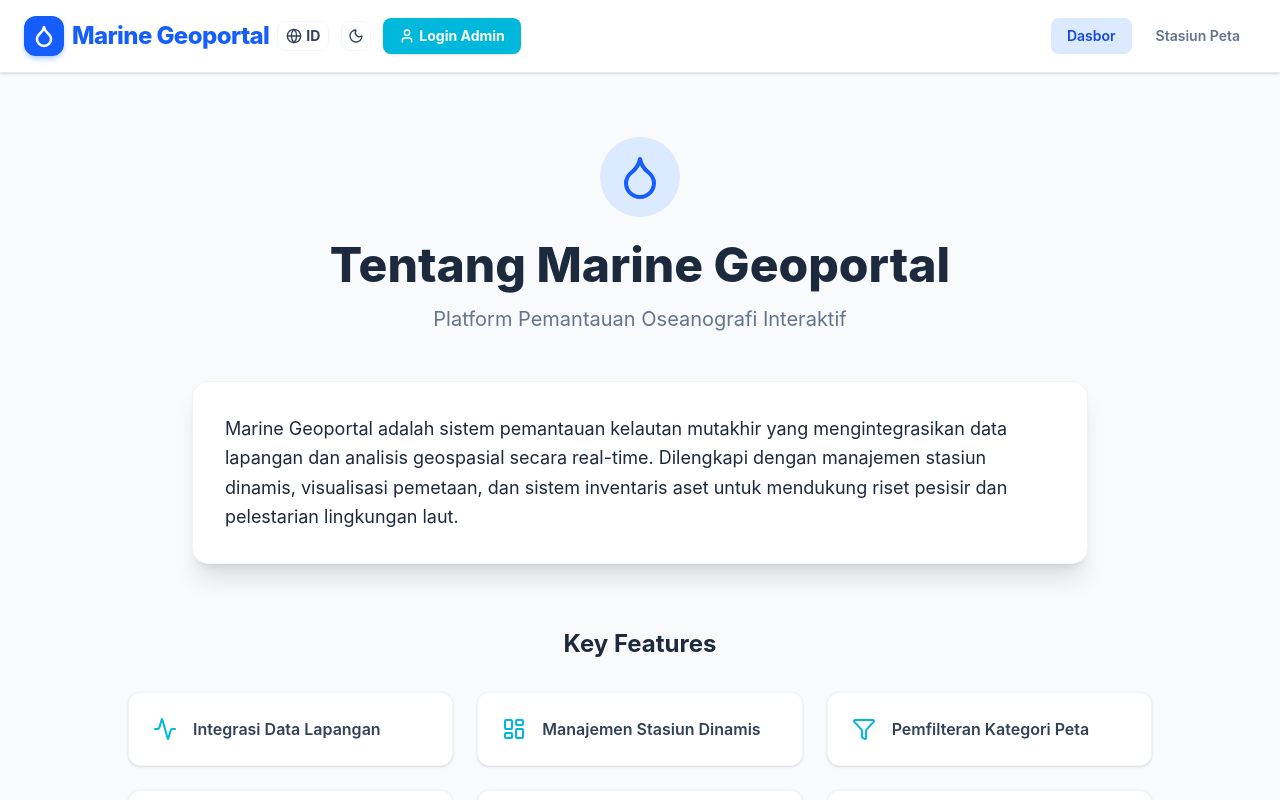
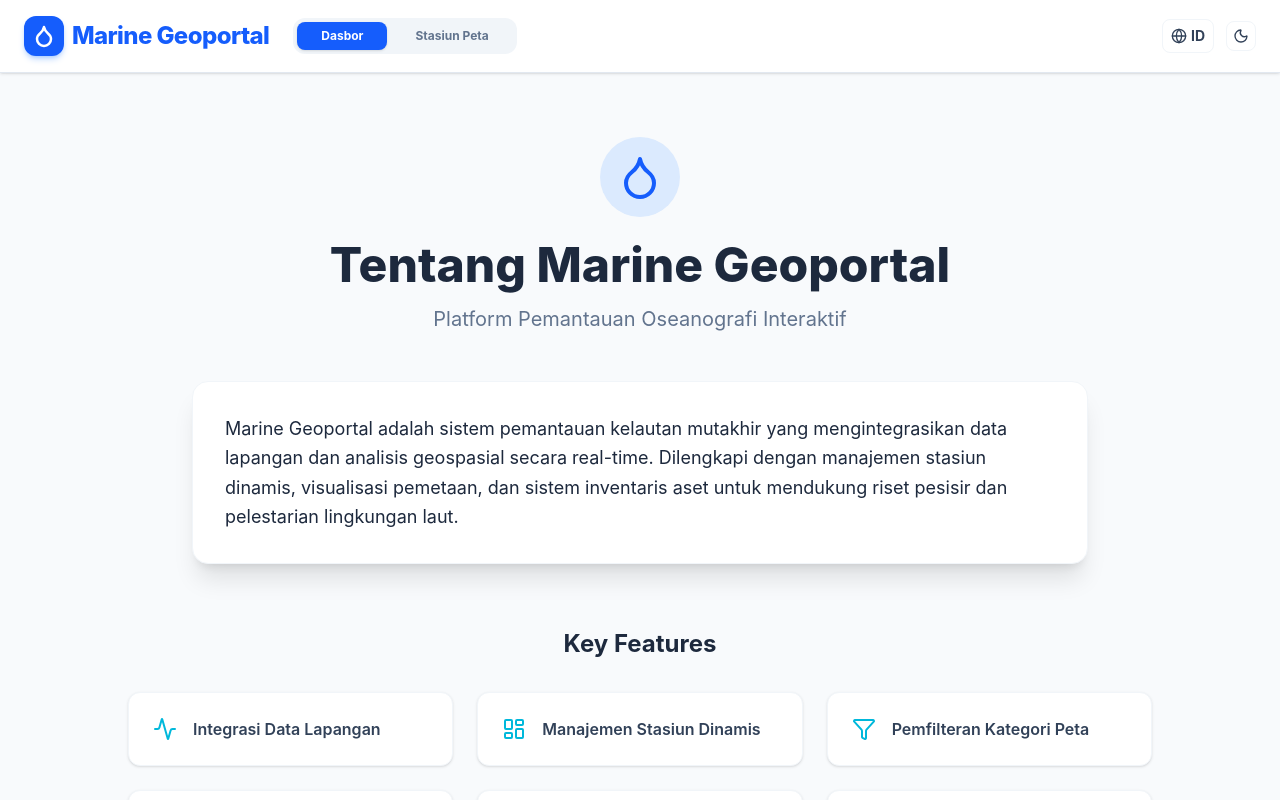
Before and after one commit to DavaAdria/marpotnew, a React (Vite) app in the folder marine-geoportal/: page / in a window 1280 px wide. Built offline with nearby package versions, Linux system fonts and the light colour scheme.

Commit message:
Update layout App.jsx

```diff
--- a/marine-geoportal/src/App.jsx
+++ b/marine-geoportal/src/App.jsx
@@ -14,7 +14,6 @@ L.Icon.Default.mergeOptions({
   shadowUrl: 'https://cdnjs.cloudflare.com/ajax/libs/leaflet/1.7.1/images/marker-shadow.png',
 });
 
-// Komponen Otomatis Ukur Ulang Peta Saat Resize/Toggle Sidebar
 function MapResizer({ isSidebarOpen }) {
   const map = useMap();
   useEffect(() => {
@@ -37,7 +36,7 @@ const initialData = [
 const dict = {
   id: {
     title: "Marine Geoportal", dashboard: "Dasbor", stations: "Stasiun Peta",
-    adminLogin: "Login Admin", logout: "Keluar", addData: "Tambah",
+    adminLogin: "Login Admin", logout: "Keluar", addData: "Tambah Data",
     aboutTitle: "Tentang Marine Geoportal", aboutSub: "Platform Pemantauan Oseanografi Interaktif",
     aboutDesc: "Marine Geoportal adalah sistem pemantauan kelautan mutakhir yang mengintegrasikan data lapangan dan analisis geospasial secara real-time. Dilengkapi dengan manajemen stasiun dinamis, visualisasi pemetaan, dan sistem inventaris aset untuk mendukung riset pesisir dan pelestarian lingkungan laut.",
     feat1: "Integrasi Data Lapangan", feat2: "Manajemen Stasiun Dinamis", feat3: "Pemfilteran Kategori Peta",
@@ -77,7 +76,10 @@ export default function App() {
 
   const [activeFilters, setActiveFilters] = useState(categories);
   const [modalData, setModalData] = useState(null);
+
+  // 3. Perilaku Sidebar: Sekarang defaultnya selalu FALSE (tertutup) saat pindah menu, bahkan di desktop
   const [isSidebarOpen, setIsSidebarOpen] = useState(false);
+
   const [stations, setStations] = useState([]);
 
   const [isAdmin, setIsAdmin] = useState(false);
@@ -90,13 +92,18 @@ export default function App() {
   });
 
   useEffect(() => {
-    if (window.innerWidth >= 768) {
-      setIsSidebarOpen(true);
-    }
+    // Kita hapus kode yang membuka sidebar otomatis di desktop
     const savedStations = localStorage.getItem('marineGeoportalData');
     if (savedStations) setStations(JSON.parse(savedStations));
     else { setStations(initialData); localStorage.setItem('marineGeoportalData', JSON.stringify(initialData)); }
   }, []);
+
+  // Saat berpindah tab ke 'stations', pastikan sidebar tertutup
+  useEffect(() => {
+    if (activeTab === 'stations') {
+      setIsSidebarOpen(false);
+    }
+  }, [activeTab]);
 
   const toggleFilter = (category) => {
     setActiveFilters(prev => prev.includes(category) ? prev.filter(c => c !== category) : [...prev, category]);
@@ -155,11 +162,11 @@ export default function App() {
   return (
     <div className={`flex flex-col h-screen w-screen overflow-x-hidden font-sans transition-colors duration-300 ${theme.bgApp} ${theme.textMain}`}>
 
-      {/* NAVBAR DENGAN LAYOUT MOBILE DUA BARIS AGAR TIDAK BERTABRAKAN */}
+      {/* NAVBAR REVISI SESUAI INSTRUKSI */}
       <header className={`${theme.bgNav} border-b px-3 sm:px-6 py-2.5 sm:py-4 flex flex-col md:flex-row gap-2 md:gap-0 justify-between items-center z-[1000] shadow-sm w-full shrink-0`}>
 
-        {/* Baris 1: Logo & Kontrol Akses Kanan */}
-        <div className="flex items-center justify-between w-full md:w-auto gap-2">
+        {/* 1. Kiri: Logo + Menu Dashboard & Peta berjejer */}
+        <div className="flex flex-col sm:flex-row items-center w-full md:w-auto gap-3 sm:gap-6">
           <div className="flex items-center gap-2 shrink-0">
             <div className="bg-blue-600 p-1.5 sm:p-2 rounded-xl text-white shadow-md shadow-blue-500/30">
               <Droplet size={18} className="sm:w-6 sm:h-6" strokeWidth={2.5} />
@@ -169,68 +176,37 @@ export default function App() {
             </h1>
           </div>
 
-          {/* Akses Kanan (Bahasa, DarkMode, Admin) */}
-          <div className="flex items-center gap-1.5 sm:gap-3 shrink-0">
-            <button onClick={() => setLang(lang === 'id' ? 'en' : 'id')} className={`flex items-center gap-1 px-2 py-1 rounded-lg border font-bold text-xs sm:text-sm ${theme.bgCard} hover:border-blue-500 transition`}>
-              <Globe size={13} className="sm:w-4 sm:h-4" /> {lang.toUpperCase()}
+          {/* Menu Tab Switcher (sekarang berada di sebelah judul pada desktop) */}
+          <div className="flex bg-slate-100 dark:bg-slate-800/80 p-1 rounded-xl text-xs font-bold justify-center gap-1 w-full sm:w-auto">
+            <button
+              onClick={() => setActiveTab('dashboard')}
+              className={`px-4 sm:px-6 py-1.5 rounded-lg transition text-center ${activeTab === 'dashboard' ? 'bg-blue-600 text-white shadow-sm' : theme.textMuted}`}
+            >
+              {t.dashboard}
             </button>
-
-            <button onClick={() => setIsDark(!isDark)} className={`p-1.5 rounded-lg border ${theme.bgCard} hover:text-blue-500 transition`}>
-              {isDark ? <Sun size={14} className="sm:w-4 sm:h-4" /> : <Moon size={14} className="sm:w-4 sm:h-4" />}
+            <button
+              onClick={() => setActiveTab('stations')}
+              className={`px-4 sm:px-6 py-1.5 rounded-lg transition text-center ${activeTab === 'stations' ? 'bg-blue-600 text-white shadow-sm' : theme.textMuted}`}
+            >
+              {t.stations}
             </button>
-
-            {isAdmin ? (
-              <div className="flex items-center gap-1">
-                <button onClick={() => setIsAddModalOpen(true)} className="bg-cyan-500 hover:bg-cyan-600 text-white px-2.5 py-1 rounded-lg font-bold flex items-center gap-1 transition text-xs sm:text-sm">
-                  <Plus size={14} /> <span className="hidden sm:inline">{t.addData}</span>
-                </button>
-                <button onClick={handleLogout} className="bg-red-500/10 hover:bg-red-500 text-red-500 hover:text-white border border-red-500/50 p-1.5 rounded-lg font-bold transition">
-                  <LogOut size={14} />
-                </button>
-              </div>
-            ) : (
-              <button onClick={() => setIsLoginModalOpen(true)} className="bg-cyan-500 hover:bg-cyan-600 text-white px-2.5 py-1 sm:px-4 sm:py-2 rounded-lg font-bold flex items-center gap-1 transition shadow-sm text-xs sm:text-sm whitespace-nowrap">
-                <User size={14} className="sm:w-4 sm:h-4" /> <span>{t.adminLogin}</span>
-              </button>
-            )}
           </div>
         </div>
 
-        {/* Baris 2 Khusus Mobile: Tab Switcher Paling Rapi */}
-        <div className="flex md:hidden w-full bg-slate-100 dark:bg-slate-800/80 p-1 rounded-xl text-xs font-bold justify-center gap-1 mt-1">
-          <button
-            onClick={() => setActiveTab('dashboard')}
-            className={`flex-1 py-1.5 rounded-lg transition text-center ${activeTab === 'dashboard' ? 'bg-blue-600 text-white shadow-sm' : theme.textMuted}`}
-          >
-            {t.dashboard}
+        {/* 1. Kanan: Hanya Lang Switch & Dark Mode */}
+        <div className="flex items-center justify-end w-full md:w-auto gap-1.5 sm:gap-3 text-xs sm:text-sm mt-2 sm:mt-0">
+          <button onClick={() => setLang(lang === 'id' ? 'en' : 'id')} className={`flex items-center gap-1 px-2 py-1.5 rounded-lg border font-bold text-xs sm:text-sm ${theme.bgCard} hover:border-blue-500 transition`}>
+            <Globe size={13} className="sm:w-4 sm:h-4" /> {lang.toUpperCase()}
           </button>
-          <button
-            onClick={() => setActiveTab('stations')}
-            className={`flex-1 py-1.5 rounded-lg transition text-center ${activeTab === 'stations' ? 'bg-blue-600 text-white shadow-sm' : theme.textMuted}`}
-          >
-            {t.stations}
+
+          <button onClick={() => setIsDark(!isDark)} className={`p-1.5 rounded-lg border ${theme.bgCard} hover:text-blue-500 transition`}>
+            {isDark ? <Sun size={14} className="sm:w-4 sm:h-4" /> : <Moon size={14} className="sm:w-4 sm:h-4" />}
           </button>
         </div>
 
-        {/* Tab Switcher Desktop */}
-        <nav className="hidden md:flex gap-2">
-          <button
-            onClick={() => setActiveTab('dashboard')}
-            className={`px-4 py-2 rounded-lg font-semibold transition text-sm ${activeTab === 'dashboard' ? 'bg-blue-100 text-blue-700 dark:bg-blue-900/50 dark:text-blue-300' : `${theme.textMuted} hover:bg-slate-100 dark:hover:bg-slate-800`}`}
-          >
-            {t.dashboard}
-          </button>
-          <button
-            onClick={() => setActiveTab('stations')}
-            className={`px-4 py-2 rounded-lg font-semibold transition text-sm ${activeTab === 'stations' ? 'bg-blue-100 text-blue-700 dark:bg-blue-900/50 dark:text-blue-300' : `${theme.textMuted} hover:bg-slate-100 dark:hover:bg-slate-800`}`}
-          >
-            {t.stations}
-          </button>
-        </nav>
-
       </header>
 
-      {/* AREA KONTEN UTAMA (DIBATASI MENGURANGI OVERFLOW) */}
+      {/* AREA KONTEN UTAMA */}
       <div className="flex flex-1 overflow-hidden relative w-full">
 
         {/* TAMPILAN 1: DASHBOARD / ABOUT */}
@@ -275,7 +251,7 @@ export default function App() {
             )}
 
             {/* Sidebar Peta */}
-            <aside className={`fixed md:relative inset-y-0 left-0 z-[2000] md:z-[999] w-72 sm:w-80 flex flex-col shadow-2xl md:shadow-xl shrink-0 transition-all duration-300 ${isSidebarOpen ? 'translate-x-0 ml-0' : '-translate-x-full md:translate-x-0 md:-ml-80'} ${theme.bgSidebar}`}>
+            <aside className={`fixed md:relative inset-y-0 left-0 z-[2000] md:z-[999] w-72 sm:w-80 flex flex-col shadow-2xl md:shadow-xl shrink-0 transition-all duration-300 ${isSidebarOpen ? 'translate-x-0 ml-0' : '-translate-x-full md:-ml-80'} ${theme.bgSidebar}`}>
               <div className={`p-4 sm:p-6 border-b flex items-center justify-between ${isDark ? 'border-slate-800' : 'border-slate-100'}`}>
                 <div className="flex items-center gap-2">
                   <Filter size={20} className="text-blue-500" />
@@ -286,7 +262,7 @@ export default function App() {
 
               <div className="p-4 sm:p-6 flex-1 overflow-y-auto">
                 <p className={`text-xs font-bold uppercase tracking-wider mb-4 ${theme.textMuted}`}>{t.mapCategory}</p>
-                <div className="flex flex-col gap-2.5 sm:gap-3">
+                <div className="flex flex-col gap-2.5 sm:gap-3 mb-6">
                   {categories.map(cat => {
                     const isActive = activeFilters.includes(cat);
                     return (
@@ -301,10 +277,28 @@ export default function App() {
                 </div>
               </div>
 
+              {/* 2. Login pindah ke bagian bawah sidebar */}
               <div className={`p-4 sm:p-6 border-t ${isDark ? 'bg-slate-900 border-slate-800' : 'bg-slate-50/80 border-slate-200'}`}>
-                <div className={`flex items-center justify-center gap-2 text-xs sm:text-sm font-medium py-2.5 sm:py-3 px-3 rounded-xl border shadow-sm ${theme.bgCard}`}>
-                  <Database size={16} className="text-blue-500" />
-                  <span>{t.showing} <strong>{filteredData.length}</strong> {t.activeSpots}</span>
+                <div className="flex flex-col gap-3">
+                  <div className={`flex items-center justify-center gap-2 text-xs sm:text-sm font-medium py-2.5 sm:py-3 px-3 rounded-xl border shadow-sm ${theme.bgCard}`}>
+                    <Database size={16} className="text-blue-500" />
+                    <span>{t.showing} <strong>{filteredData.length}</strong> {t.activeSpots}</span>
+                  </div>
+
+                  {isAdmin ? (
+                    <div className="flex flex-col gap-2">
+                      <button onClick={() => setIsAddModalOpen(true)} className="w-full bg-cyan-500 hover:bg-cyan-600 text-white py-2.5 rounded-lg font-bold flex items-center justify-center gap-2 transition text-sm">
+                        <Plus size={16} /> {t.addData}
+                      </button>
+                      <button onClick={handleLogout} className="w-full bg-red-500/10 hover:bg-red-500 text-red-500 hover:text-white border border-red-500/50 py-2.5 rounded-lg font-bold flex items-center justify-center gap-2 transition text-sm">
+                        <LogOut size={16} /> {t.logout}
+                      </button>
+                    </div>
+                  ) : (
+                    <button onClick={() => setIsLoginModalOpen(true)} className="w-full bg-cyan-500 hover:bg-cyan-600 text-white py-2.5 rounded-lg font-bold flex items-center justify-center gap-2 transition shadow-sm text-sm">
+                      <User size={16} /> {t.adminLogin}
+                    </button>
+                  )}
                 </div>
               </div>
             </aside>
```
